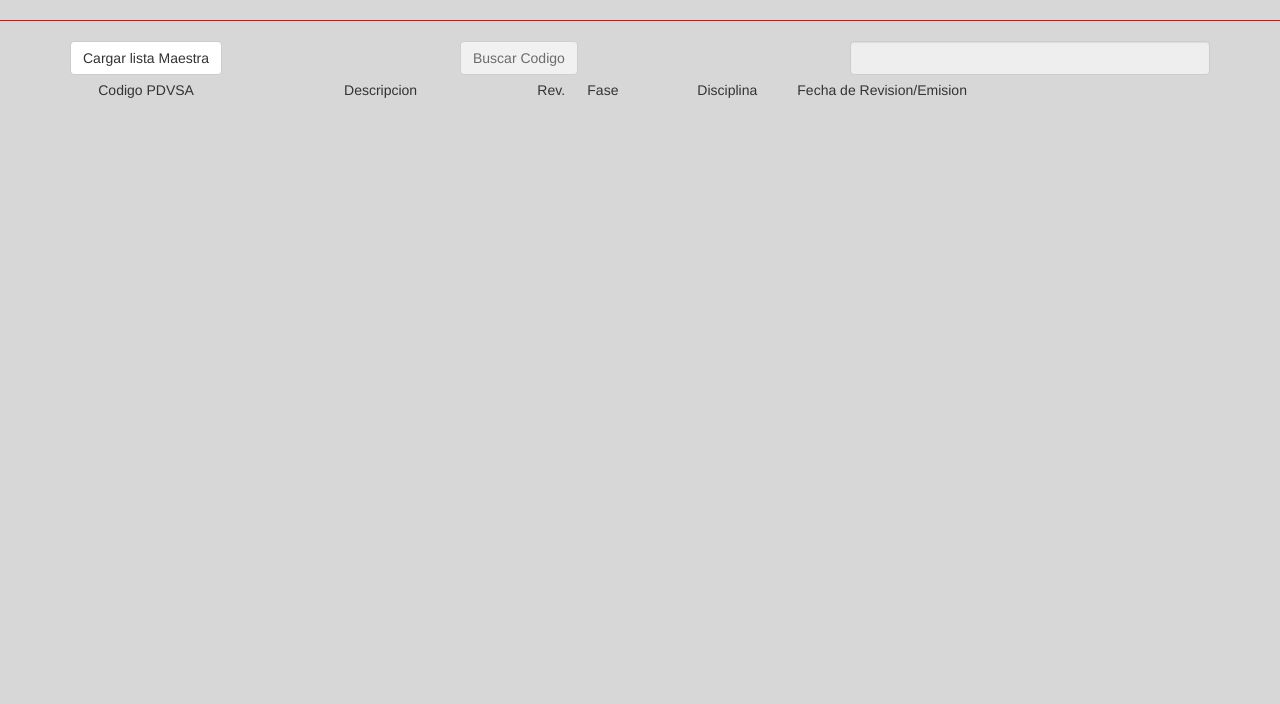
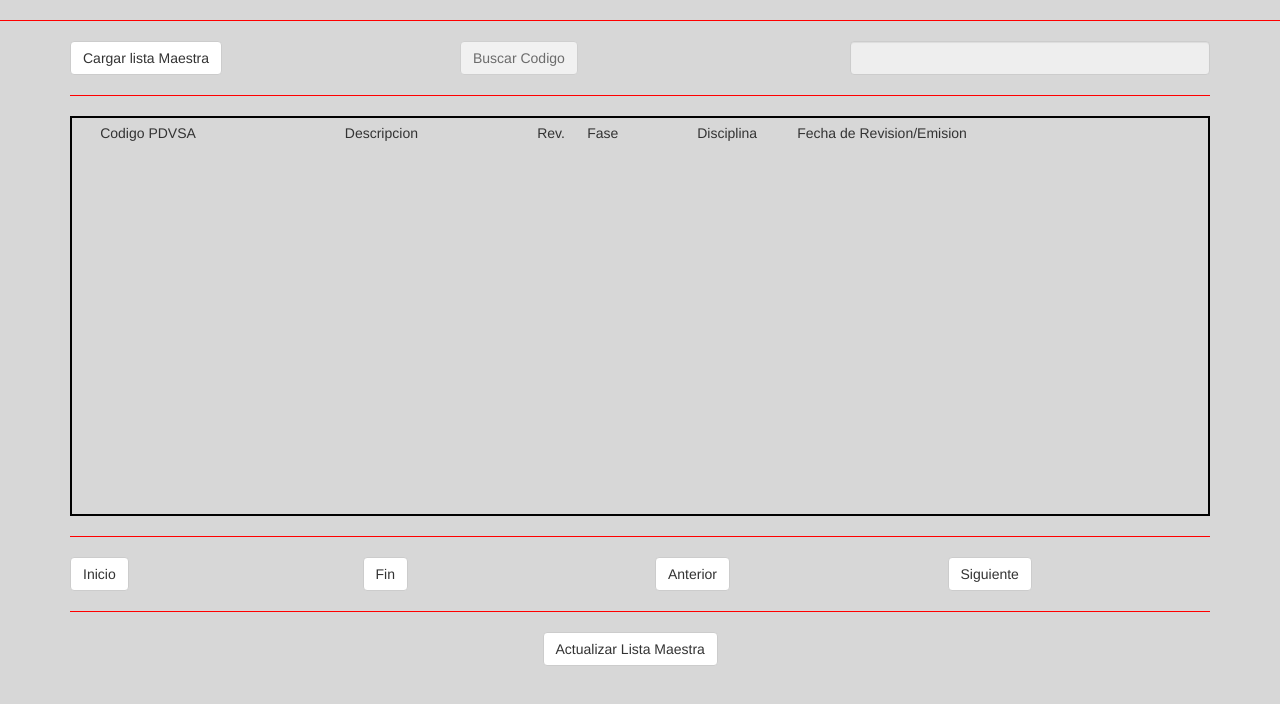
Before and after one commit to japr8985/sdc, a PHP site: page /listaMaestra.php in a window 1280 px wide. Shown: the part 79-783 px from the top of the page. Run offline with PHP 8.4, Linux system fonts and the light colour scheme.

Commit message:
Solo falta el boton de actualizar la lista maestra para finalizar el proyecto

```diff
--- a/Assets/css/general.css
+++ b/Assets/css/general.css
@@ -42,3 +42,9 @@
   0% { transform: rotate(0deg); }
   100% { transform: rotate(360deg); }
 }
+
+.listaBox{
+	height: 400px;
+	overflow-y: scroll;
+	border: 2px solid black;
+}
--- a/Assets/js/listaMaestra.js
+++ b/Assets/js/listaMaestra.js
@@ -1,5 +1,13 @@
+//areglo que contiene todos los id de los registros traidos de la tabla lista maestra
+//estos funcionaran para poder moverse por la tabla generada sin necesidad de realizar
+//mas solicitudes ajax, ni consultas a DB
+var ids = new Array();
+//esta variable sirve para tener el indice del arreglo (ids) y complementar la funcionalidad del arreglo
+var ub = 0;
 function cargar_lista_maestra(){
 	$("#loader").prop('hidden',false);
+	//limpiando arreglo de ids
+	ids=[];
 	$.ajax({
 		url:'php/lista_maestra/lista_maestra.php',
 		method:'POST',
@@ -7,8 +15,6 @@
 		success:function(data){
 			//limpiar contenido de la lista maestra
 			$('#listaMaestra').empty()
-			console.log(data);
-			console.log(typeof(data[0][6])+'/'+data[0][6]+'/'+(!data[0][6]));
 			//creando nuevo contenido para la lista
 			for (var i = 0; i < data.length; i++) {
 				//agregando filas a la tabla
@@ -20,7 +26,10 @@
 				$("#disciplina"+data[i][0]).val(data[i][5]);
 				if (data[i][6] != null)
 					$("#fecha"+data[i][0]).val(data[i][6]);
+				ids.push(data[i][0]);
 				}
+			console.log(ids);
+			//agregando estilo al tbody
 			$("#loader").prop('hidden',true);
 			//habilitando boton de busqueda
 			$("#btnSearch").prop('disabled',false);
@@ -36,7 +45,6 @@
 			}
 		});
 	}
-
 function row(data){
 	//funcion para dibujar la fila del registro creando un id para cada elemento unico segun su id en la db
 	var row ='<tr>';
@@ -116,3 +124,39 @@
 			}
 		});
 	}
+function inicio(){
+	$("#codpdvsa"+ids[0]).focus();
+	ub = 0;
+	}
+function fin(){
+	$("#codpdvsa"+ids[ids.length-1]).focus();
+	ub = ids.length - 1;
+	}
+
+function anterior(){
+	//se toma el valor de la ultima ubicacion
+	//y se le resta 1
+	ub = ub - 1;
+	if (ub < 0) {
+		$.alert({
+				title:"Error",
+				content:"Intenta seleccionar un registro anterior al primero"
+				});
+	}
+	else
+		//esto sera la ubicacion en el arreglos de los id
+		$("#codpdvsa"+ids[ub]).focus();
+	}
+function siguiente(){
+	//se toma el valor de la ultima ubicacion
+	//y se le suma 1
+	ub = ub + 1;
+	if (ub > ids.length-1) {
+		$.alert({
+				title:"Error",
+				content:"No existen mas registros",
+				});
+		}
+	else
+		$("#codpdvsa"+ids[ub]).focus();
+	}
--- a/listaMaestra.php
+++ b/listaMaestra.php
@@ -10,8 +10,9 @@
 		<div class="col-xs-4">
 			<input type="text" class="form-control" id="searchCode" disabled="true">
 		</div>
-
 	</div>
+	<hr>
+	<div class="listaBox">
 		<table class="table table-condensed table-hover">
 			<thead>
 				<tr>
@@ -24,11 +25,31 @@
 					<td>Fecha de Revision/Emision</td>
 				</tr>
 			</thead>
-				<tbody class="listaMaestraBox">
-
+				<tbody>
 				</tbody>
-
 		</table>
+	</div>
+	<hr>
+	<div class="row">
+		<div class="col-xs-3">
+			<button class="btn btn-default" onClick="inicio()">Inicio</button>
+		</div>
+		<div class="col-xs-3">
+			<button class="btn btn-default" onClick="fin()">Fin</button>
+		</div>
+		<div class="col-xs-3">
+			<button class="btn btn-default" onClick="anterior()">Anterior</button>
+		</div>
+		<div class="col-xs-3">
+			<button class="btn btn-default" onClick="siguiente()">Siguiente</button>
+		</div>
+	</div>
+	<hr>
+	<div class="row">
+		<div class="col-xs-offset-5">
+			<button class="btn btn-default">Actualizar Lista Maestra</button>
+		</div>
+	</div>
 </div>
 		<script src="Assets/js/listaMaestra.js"></script>
 </body>
--- a/php/lista_maestra/lista_maestra.php
+++ b/php/lista_maestra/lista_maestra.php
@@ -15,7 +15,7 @@
   disciplina
 WHERE
   lista_maestra.Disciplina = disciplina.Disciplina
-  ORDER BY id ASC
+  ORDER BY id ASC Limit 0,100
 ";
 $listas = $mysqli->query($sql) or die($mysqli->error);
 
```
